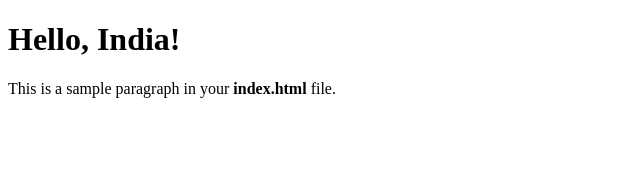
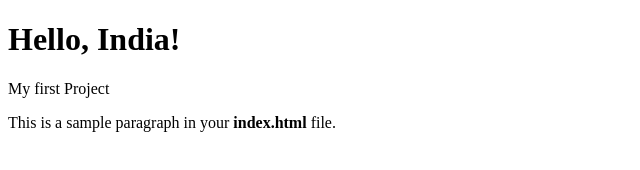
Before and after one commit to mdsahilparvezai/C6_repo, a plain HTML site: page index.html in a window 1280 px wide. Shown: the whole page, without its empty margins (0-640 px from the left). Drawn offline with Linux system fonts and the light colour scheme.

Commit message:
Add introductory paragraph to index.html

```diff
--- a/index.html
+++ b/index.html
@@ -7,6 +7,7 @@
 </head>
 <body>
   <h1>Hello, India!</h1>
+  <p> My first Project</p>
   <p>This is a sample paragraph in your <strong>index.html</strong> file.</p>
 </body>
 </html>
```
